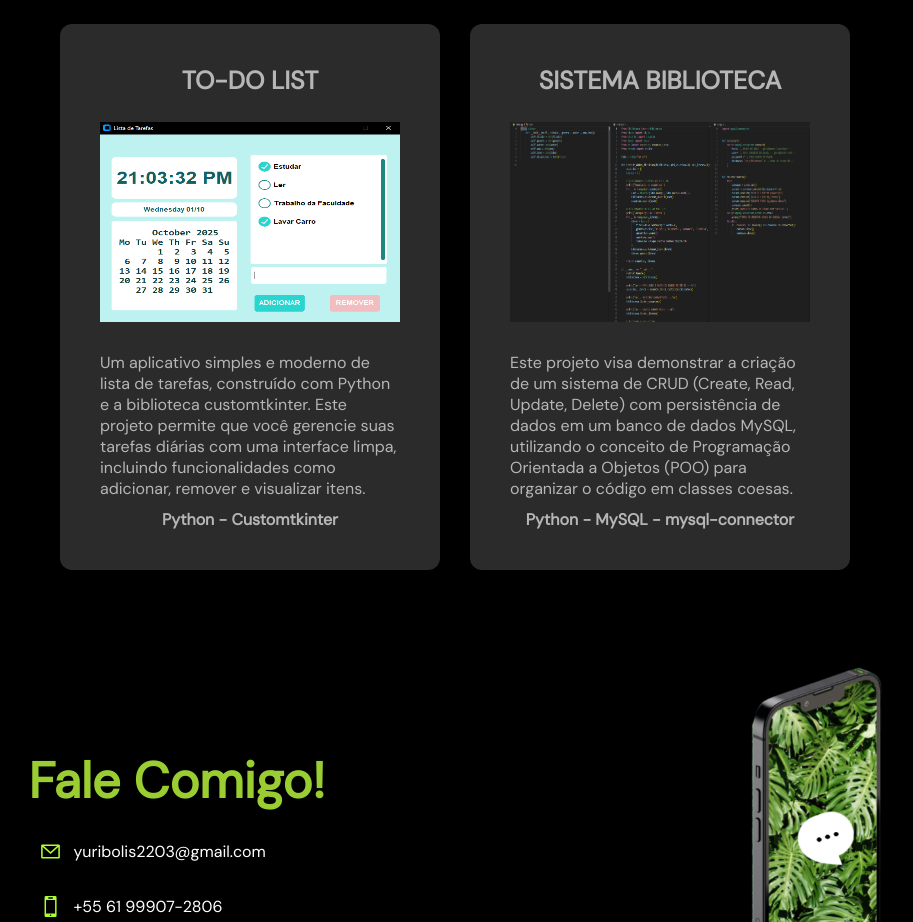
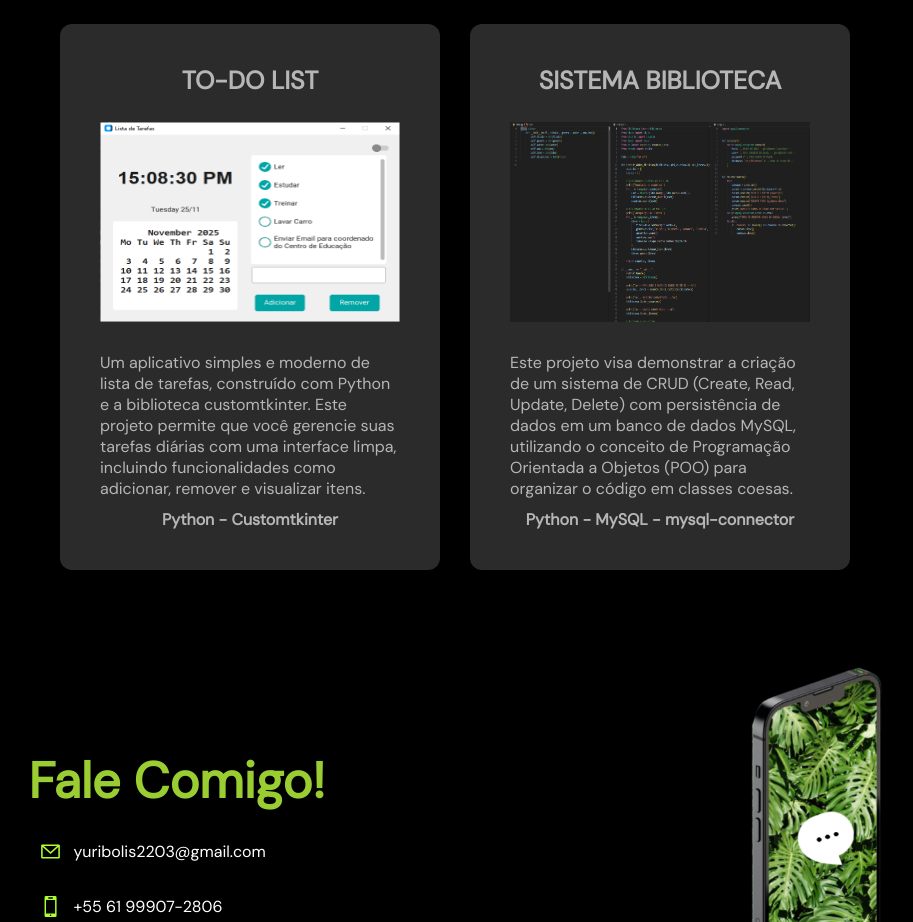
Before and after one commit to YuriMacedoBolis/PORTIFOLIO-YURI, a plain HTML site: page index.html in a window 1280 px wide. Shown: the part 4240-5162 px from the top of the page, without its empty margins (185-1098 px from the left). Drawn offline with Linux system fonts and the light colour scheme; a web font is replaced by a local one.

Commit message:
add projeto to-do-list

```diff
--- a/index.html
+++ b/index.html
@@ -195,7 +195,7 @@
             <div class="projeto">
                 <a href="https://github.com/YuriMacedoBolis/TO-DO-LIST" target="_blank">
                     <h3>TO-DO LIST</h3>
-                    <img src="./assets/imagens/to-do.png" alt="Cachorro">
+                    <img src="./assets/imagens/TO-DO-LIGHT.png" alt="Cachorro">
                     <div class="informacoes-projeto">
                         <p>Um aplicativo simples e moderno de lista de tarefas, construído com Python e a biblioteca
                             customtkinter. Este projeto permite que você gerencie suas tarefas diárias com uma interface
```
Also changed, not shown: assets/imagens/TO-DO-LIGHT.png (added), assets/imagens/to-do.png (deleted).
